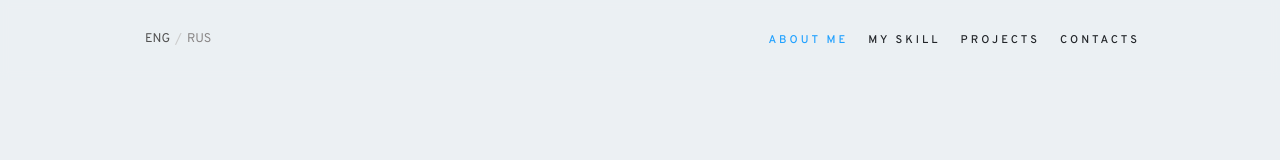
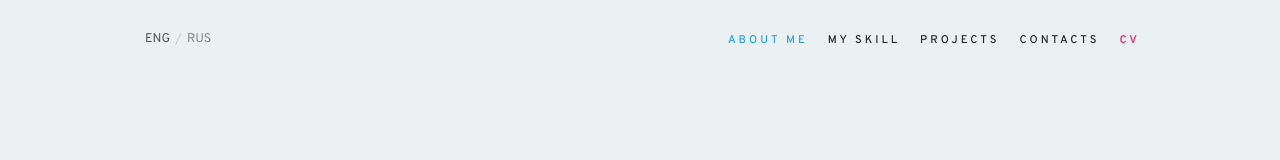
Before and after one commit to penteleichuk/portfolio, a React (Create React App) app: page / in a window 1280 px wide. Shown: the top 160 px of the page. Built offline with nearby package versions, Linux system fonts and the light colour scheme.

Commit message:
add link to CV

```diff
--- a/package.json
+++ b/package.json
@@ -2,7 +2,7 @@
   "name": "protfolio",
   "version": "0.1.0",
   "private": true,
-  "homepage": "https://vasyok28.github.io/PORTFOLIO",
+
   "dependencies": {
     "@testing-library/jest-dom": "^5.14.1",
     "@testing-library/react": "^12.0.0",
--- a/src/pages/app/header/Header.tsx
+++ b/src/pages/app/header/Header.tsx
@@ -50,6 +50,12 @@ export const Header = ({ setLanguage, language }: HeaderPropsType) => {
                                     <Link to={el[0]} onClick={onClickMobileHandler} spy={true} smooth={true} className="header__link" activeClass="header__link_active">{el[1]}</Link>
                                 </li>
                             })}
+                            <li>
+                                <a href={"/cv.pdf"} style={{
+                                    color: "#ee3c7f",
+                                    fontWeight: "bold"
+                                }} className="header__link" target={"_blank"} >CV</a>
+                            </li>
                         </ul>
                     </nav>
                 </div>
```
